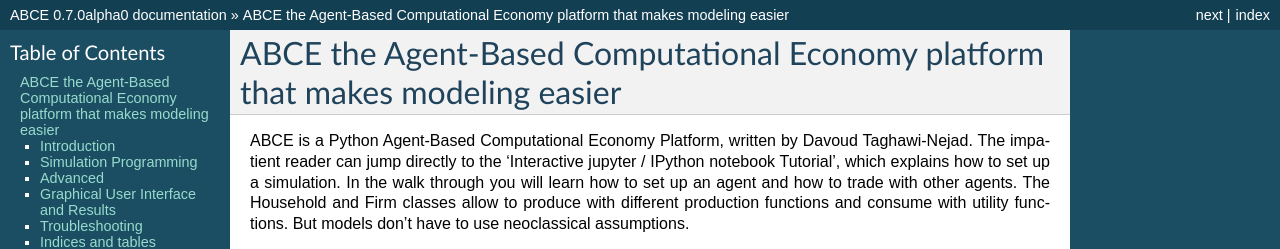
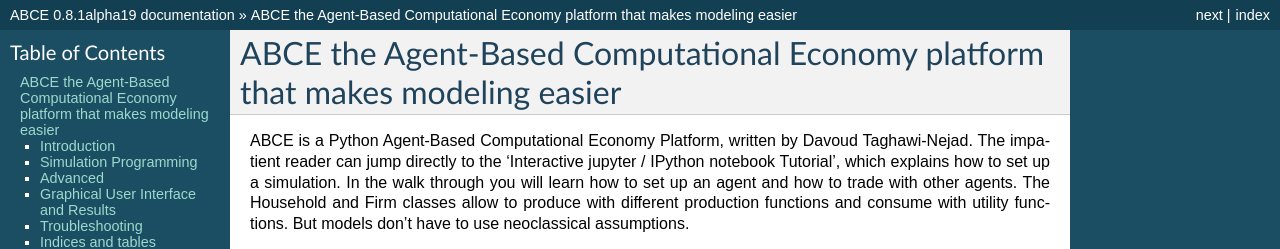
Before and after one commit to AB-CE/abce, a Sphinx documentation site: the page built from docs/index.rst, in a window 1280 px wide and 900 px high. Shown: the top 249 px of the window. Built offline with Sphinx 7.4.7, drawn with Linux system fonts in a browser that asks for light colours; formulas are drawn with MathJax 3; some of the changed text lies outside the part shown.

Commit message:
Fixes cython imports in conf.py of sphinx

```diff
--- a/docs/conf.py
+++ b/docs/conf.py
@@ -16,7 +16,7 @@
 
 try:
     import mock
-    MOCK_MODULES = ['scipy', 'numpy', 'pandas', 'networkx']
+    MOCK_MODULES = ['scipy', 'numpy', 'pandas', 'networkx', 'trade', 'dataset']
 
     for mod_name in MOCK_MODULES:
         sys.modules[mod_name] = mock.Mock()
@@ -59,9 +59,9 @@
 # built documents.
 #
 # The short X.Y version.
-version = '0.7'
+version = '0.8'
 # The full version, including alpha/beta/rc tags.
-release = '0.7.0alpha0'
+release = '0.8.1alpha19'
 
 # The language for content autogenerated by Sphinx. Refer to documentation
 # for a list of supported languages.
```
